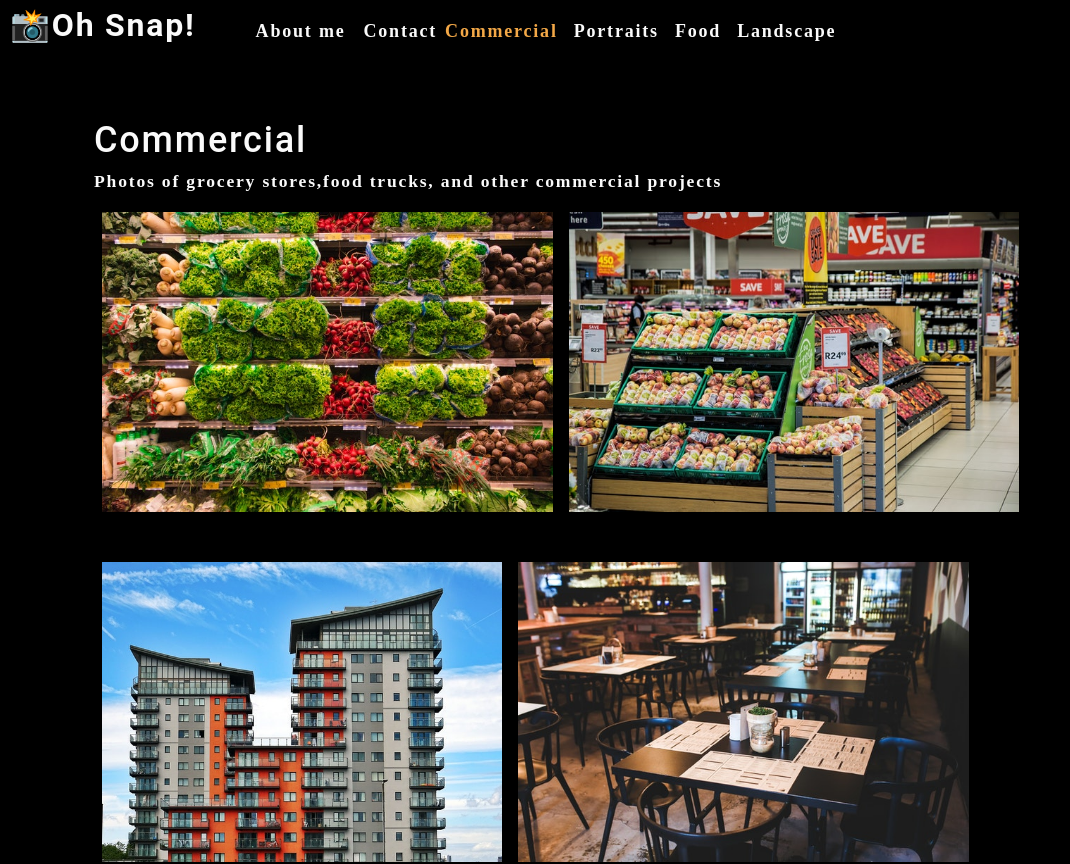
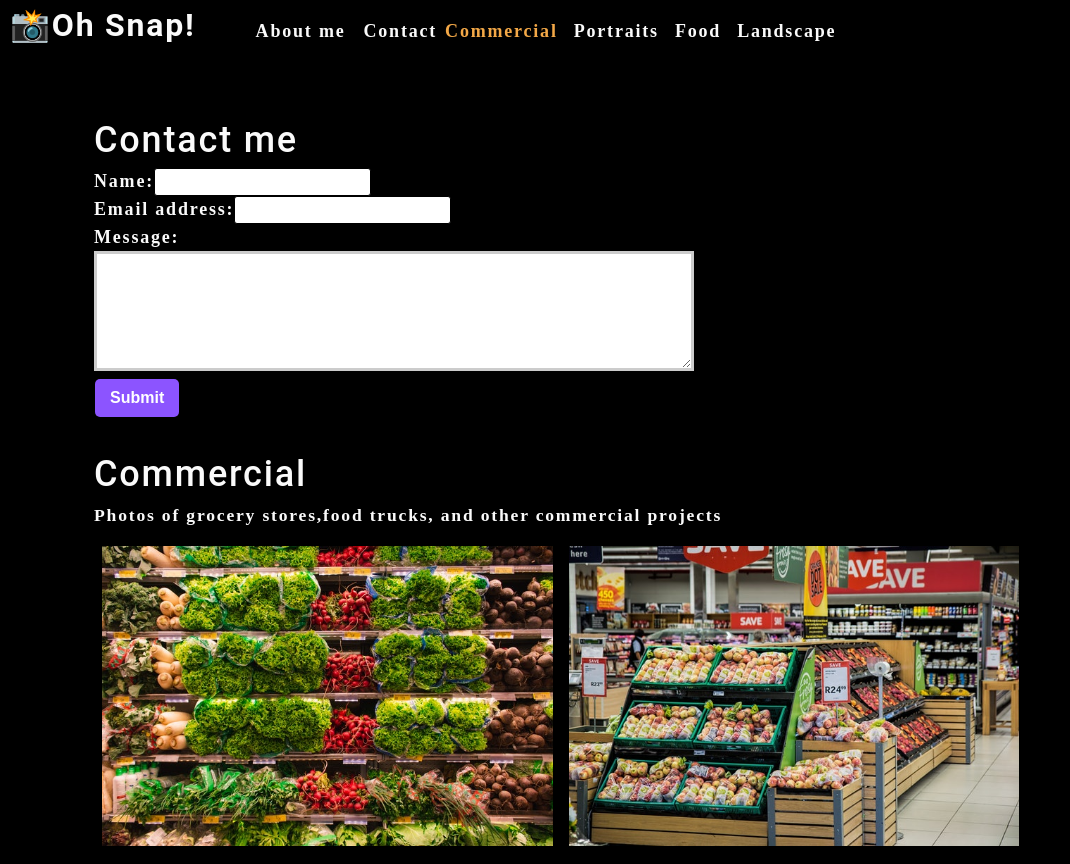
Before and after one commit to mavisyupyup1/photo-port, a React (Create React App) app: page / in a window 1280 px wide. Shown: the top 864 px of the page, without its empty margins (0-1070 px from the left). Built offline with nearby package versions, Linux system fonts and the light colour scheme.

Commit message:
added contact forms

```diff
--- a/src/App.js
+++ b/src/App.js
@@ -2,7 +2,8 @@
 import About from './components/About'
 import Nav from './components/Nav'
 import Gallery  from './components/Gallery';
-import './App.css';
+import './App.css'
+import ContactForm from './components/Contact'
 
 function App() {
   const [categories] =useState([
@@ -30,6 +31,7 @@
         currentCategory={currentCategory}
       ></Nav>
       <main>
+      <ContactForm></ContactForm>
         <Gallery currentCategory={currentCategory}></Gallery>
         <About></About>
       </main>
--- /dev/null
+++ b/src/components/Contact/index.js
@@ -0,0 +1,63 @@
+import React, { useState } from 'react';
+
+import { validateEmail } from '../../utils/helpers';
+
+function ContactForm() {
+  const [formState, setFormState] = useState({ name: '', email: '', message: '' });
+
+  const [errorMessage, setErrorMessage] = useState('');
+  const { name, email, message } = formState;
+
+  const handleSubmit = (e) => {
+    e.preventDefault();
+    if (!errorMessage) {
+      setFormState({ [e.target.name]: e.target.value });
+      console.log('Form', formState);
+    }
+  };
+
+  const handleChange = (e) => {
+    if (e.target.name === 'email') {
+      const isValid = validateEmail(e.target.value);
+      if (!isValid) {
+        setErrorMessage('Your email is invalid.');
+      } else {
+        setErrorMessage('');
+      }
+    } else {
+      if (!e.target.value.length) {
+        setErrorMessage(`${e.target.name} is required.`);
+      } else {
+        setErrorMessage('');
+      }
+    }
+  };
+
+  return (
+    <section>
+      <h1 data-testid="h1tag">Contact me</h1>
+      <form id="contact-form" onSubmit={handleSubmit}>
+        <div>
+          <label htmlFor="name">Name:</label>
+          <input type="text" name="name" defaultValue={name} onBlur={handleChange} />
+        </div>
+        <div>
+          <label htmlFor="email">Email address:</label>
+          <input type="email" name="email" defaultValue={email} onBlur={handleChange} />
+        </div>
+        <div>
+          <label htmlFor="message">Message:</label>
+          <textarea name="message" rows="5" defaultValue={message} onBlur={handleChange} />
+        </div>
+        {errorMessage && (
+          <div>
+            <p className="error-text">{errorMessage}</p>
+          </div>
+        )}
+        <button data-testid="button" type="submit">Submit</button>
+      </form>
+    </section>
+  );
+}
+
+export default ContactForm;
```
Also changed, not shown: 2 other files (tests, documents, lock files or other folders).
